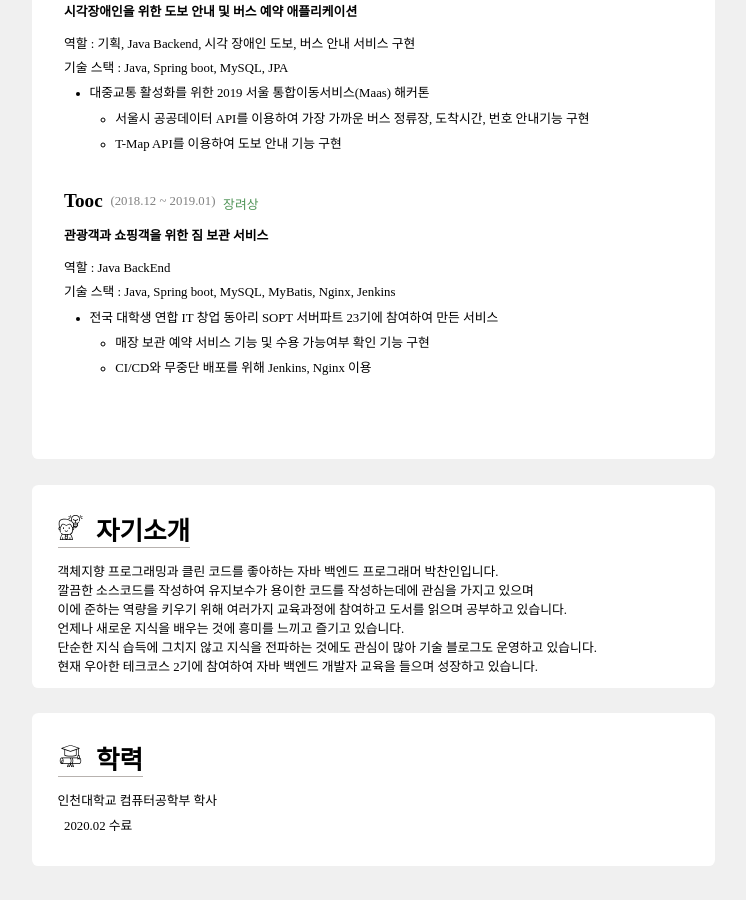
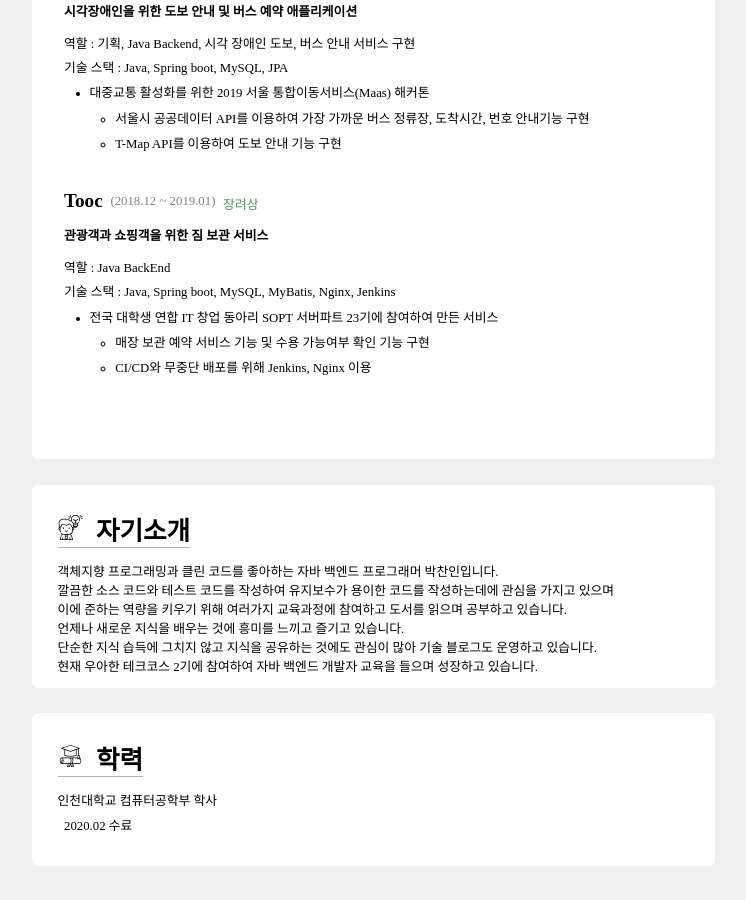
Before and after one commit to pci2676/pci2676.github.io, a Jekyll site: the page built from index.html, in a window 1280 px wide and 900 px high, scrolled down 2099 px. Shown: the whole window, without its empty margins (292-1038 px from the left). Built offline with Jekyll 4.4.1, drawn with Linux system fonts in a browser that asks for light colours.

Commit message:
refactor : 자기소개 수

```diff
--- a/_data/about.yml
+++ b/_data/about.yml
@@ -1,7 +1,7 @@
 contents: |
   객체지향 프로그래밍과 클린 코드를 좋아하는 자바 백엔드 프로그래머 박찬인입니다.<br>
-  깔끔한 소스코드를 작성하여 유지보수가 용이한 코드를 작성하는데에 관심을 가지고 있으며<br>
+  깔끔한 소스 코드와 테스트 코드를 작성하여 유지보수가 용이한 코드를 작성하는데에 관심을 가지고 있으며<br>
   이에 준하는 역량을 키우기 위해 여러가지 교육과정에 참여하고 도서를 읽으며 공부하고 있습니다.<br>
   언제나 새로운 지식을 배우는 것에 흥미를 느끼고 즐기고 있습니다.<br>
-  단순한 지식 습득에 그치지 않고 지식을 전파하는 것에도 관심이 많아 기술 블로그도 운영하고 있습니다.<br>
+  단순한 지식 습득에 그치지 않고 지식을 공유하는 것에도 관심이 많아 기술 블로그도 운영하고 있습니다.<br>
   현재 우아한 테크코스 2기에 참여하여 자바 백엔드 개발자 교육을 들으며 성장하고 있습니다.
```
